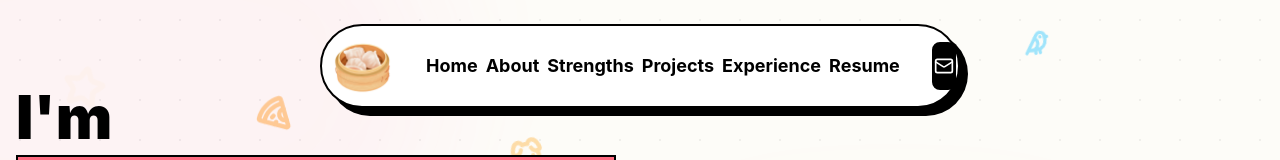
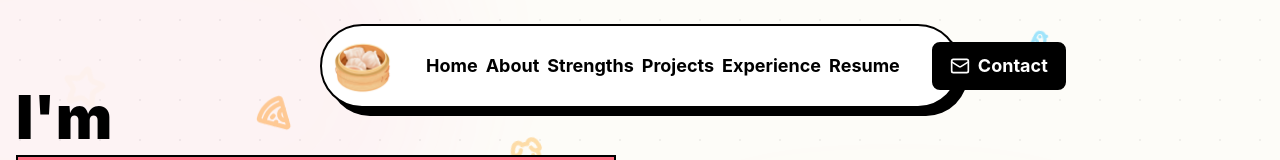
Before and after one commit to bbx99/my-portfolio, a React (Vite) app: page / in a window 1280 px wide. Shown: the top 160 px of the page. Built offline with nearby package versions, Linux system fonts and the light colour scheme.

Commit message:
feat: enhance contact button with text and animation

```diff
--- a/src/App.tsx
+++ b/src/App.tsx
@@ -96,9 +96,15 @@ const Navbar = ({ onContactClick, onResumeClick }) => {
             )
           ))}
         </div>
-        <button onClick={onContactClick} className="w-12 h-12 bg-black rounded-lg flex items-center justify-center text-white brutal-border">
+        <motion.button
+          onClick={onContactClick}
+          whileHover={{ scale: 1.05 }}
+          whileTap={{ scale: 0.95 }}
+          className="bg-black text-white px-4 py-2 rounded-lg flex items-center justify-center gap-2 brutal-border text-lg font-bold"
+        >
           <Mail size={20} />
-        </button>
+          <span>Contact</span>
+        </motion.button>
       </motion.div>
     </nav>
   );
```
